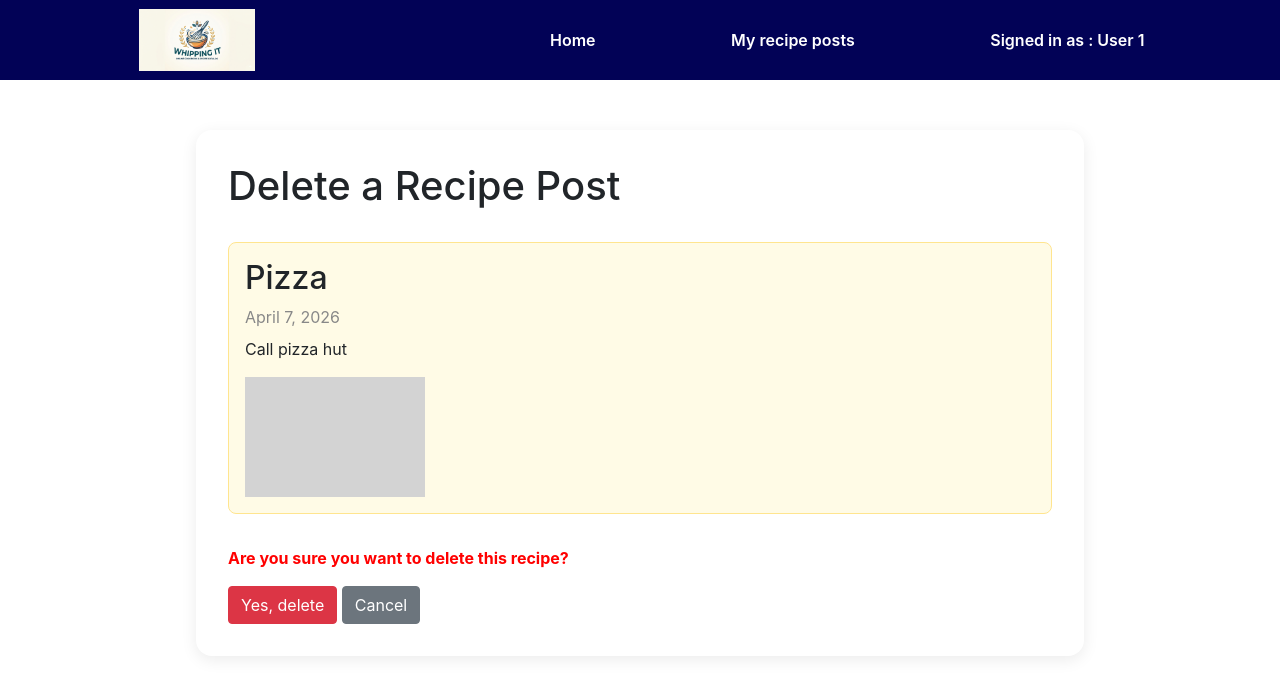
After one commit to CashyO/Cookbook-WhippingIt, a Django app: page /delete/4 in a window 1280 px wide. The commit adds this page. Shown: the top 696 px of the page. Run offline with Django 5.2, Linux system fonts and the light colour scheme; data comes from the database, SQL or seed files in the repository; both versions use the stored data as it was after the commit.

Commit message:
v12-post-delete-edit

```diff
--- a/posts/static/posts/main.css
+++ b/posts/static/posts/main.css
@@ -80,3 +80,41 @@ html {
     align-items: center;
     margin-bottom: 16px;
 }
+
+.article,
+.article-delete{
+    display: flex;
+    border-bottom: 1px solid #eee;
+    gap: 24px;
+    margin: 32px 0;
+    padding-bottom: 24px;
+}
+
+.article-delete{
+    background-color: #fffbe6;
+    border: 1px solid #ffe58f;
+    padding: 16px;
+    border-radius: 8px;
+}
+
+.article-image,
+.article-image-delete{
+    flex: 0 0 180px;
+    background-color: lightgray;
+    max-height: 120px;
+}
+
+.article-image-delete{
+    width: 180px;
+    height: 120px;
+}
+
+.article-date{
+    color: #888;
+    margin-bottom: 8px;
+}
+
+.delete-text{
+    color: red;
+    font-weight: bold;
+}
--- /dev/null
+++ b/posts/templates/posts/delete.html
@@ -0,0 +1,34 @@
+<!-- # Flow: urls.py -> views.py -> templates -->
+<!-- This is the delete page for the posts app -->
+ <!-- Content of the page -->
+{% extends 'posts/base.html' %}
+
+{% block content %}
+    <div class="main-container">
+        <div class="topbar">
+            <h1 class="title">Delete a Recipe Post</h1>
+        </div>
+
+        <div class="article-delete">
+
+            <div class="article-content">
+                <h2>{{recipe.title}}</h2>
+                <div class="article-date">{{recipe.created_on|date:"F j, Y"}}</div>
+                <p>{{recipe.content|truncatechars:200}}</p>
+
+                <div class="article-image-delete"></div>
+
+            </div>
+        </div>
+
+        <form method="post">
+            {% csrf_token%}
+            <p class="delete-text">Are you sure you want to delete this recipe?</p>
+            <button class="btn btn-danger">Yes, delete</button>
+            <a class="btn btn-secondary" href="{%url 'home'%}">Cancel</a>
+        </form>
+
+
+    </div>
+
+{% endblock %}
--- a/posts/urls.py
+++ b/posts/urls.py
@@ -11,5 +11,9 @@ urlpatterns = [
     # Recipe posts page url
     path('recipeposts', views.recipeposts, name='recipeposts'),
     # Create page url
-    path('create', views.create, name='create')
+    path('create', views.create, name='create'),
+    # Edit page url
+    path('edit/<int:pk>', views.edit, name='edit'),
+    # Delete page url
+    path('delete/<int:pk>', views.delete, name='delete')
 ]
--- a/posts/views.py
+++ b/posts/views.py
@@ -7,8 +7,13 @@ from .models import *
 
 # Home page view
 def home(request):
-    title = "this is my title"
-    context = {'title': title}
+    # Retrieve all recipe posts from the database (.filter() can be used to filter the results based on certain criteria)
+    recipes = RecipePost.objects.all().order_by('-created_on')
+    recipescount = recipes.count()
+    context = {
+        'recipes': recipes,
+        'recipescount': recipescount
+        }
     return render(request, 'posts/home.html', context)
 
 # Recipe posts page view
@@ -37,3 +42,22 @@ def create(request):
             return redirect('recipeposts')
     context = {'form': form}
     return render(request, 'posts/create.html', context)
+
+def edit(request, pk):
+    recipe = RecipePost.objects.get(id=pk)
+    form = RecipePostForm(instance=recipe)
+    if request.method == 'POST':
+        form = RecipePostForm(request.POST, instance=recipe)
+        if form.is_valid():
+            form.save()
+            return redirect('home')
+    context = {'form': form}
+    return render(request, 'posts/edit.html', context)
+
+def delete(request, pk):
+    recipe = RecipePost.objects.get(id=pk)
+    if request.method == 'POST':
+        recipe.delete()
+        return redirect('home')
+    context = {'recipe': recipe}
+    return render(request, 'posts/delete.html', context)
```
Also changed, not shown: posts/templates/posts/edit.html (added, +25 -0 lines), posts/templates/posts/home.html (+33 -3 lines), db.sqlite3.
